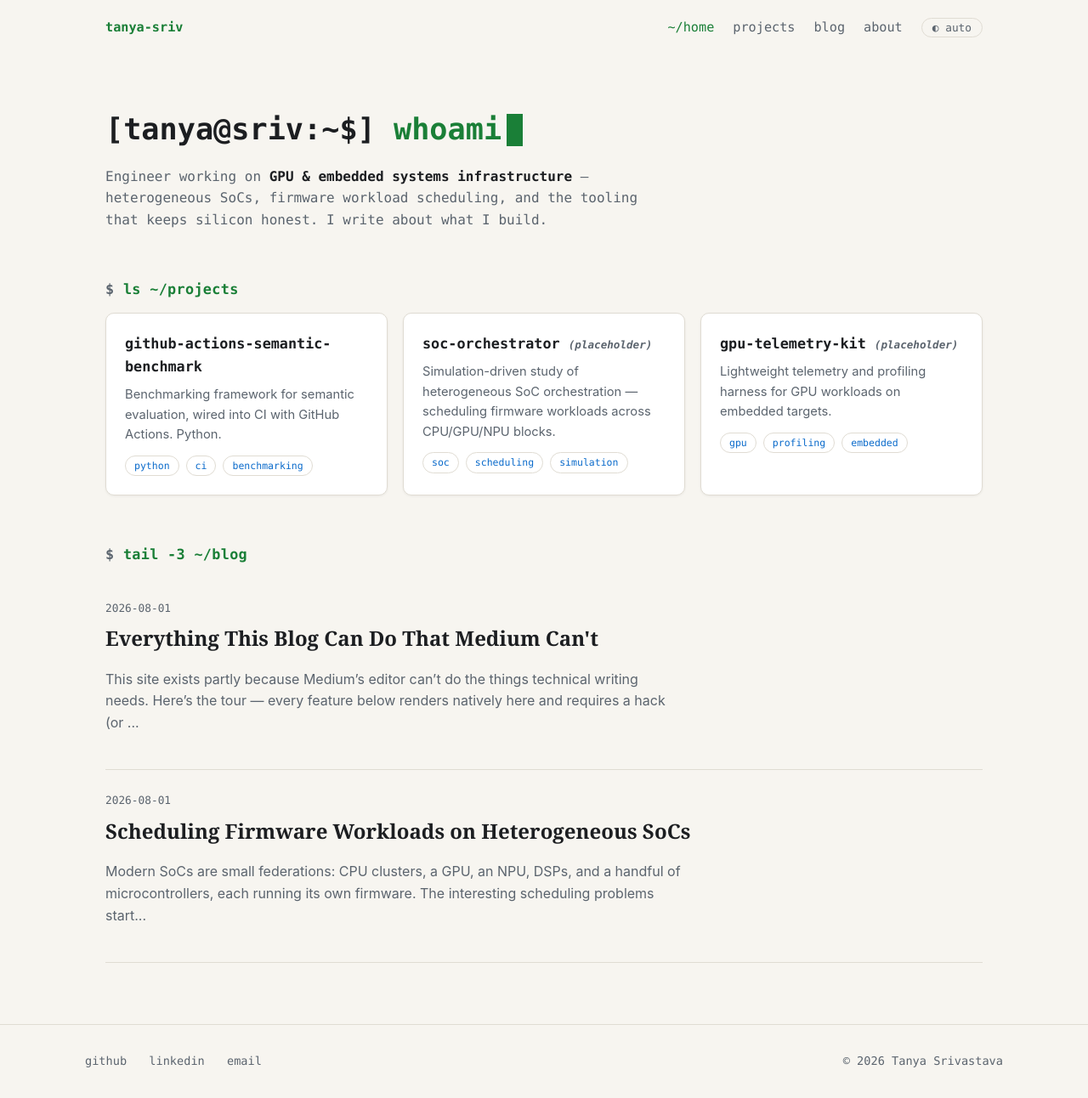
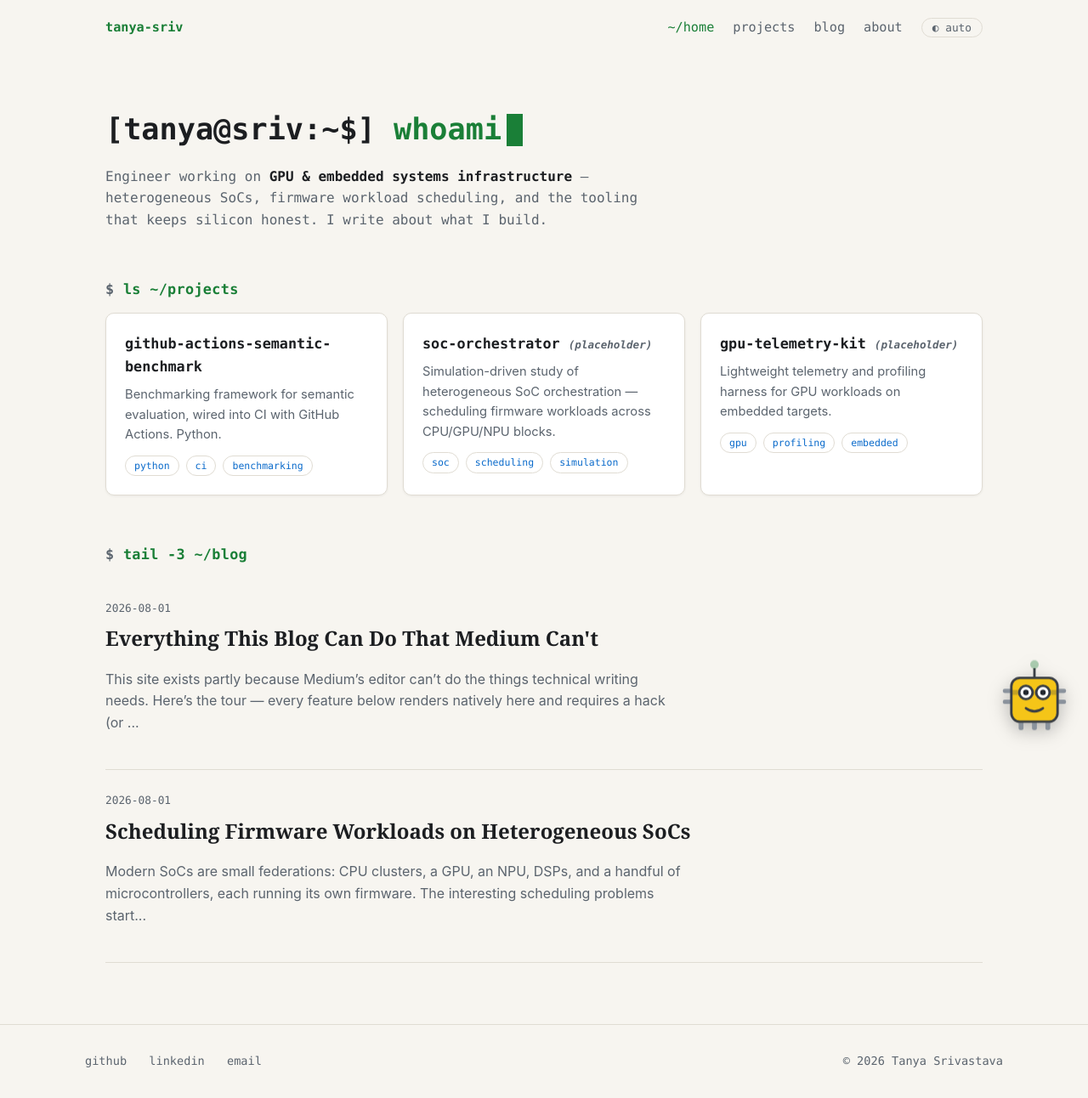
Before and after one commit to Tanya-Sriv/Tanya-Sriv.github.io, a Jekyll site: the page built from index.html, in a window 1280 px wide. Shown: the whole page at 85% size. Built offline with Jekyll 4.4.1, drawn with Linux system fonts in a browser that asks for light colours.

Commit message:
feat(mascot): chip-bot page pet with float and jump animations

```diff
--- /dev/null
+++ b/_includes/mascot.html
@@ -0,0 +1,22 @@
+<!-- Chip-bot: original mascot (floating; click to jump). An IC chip with
+     eyes - pins for legs, antenna status light. -->
+<div class="mascot" id="mascot" title="beep boop" aria-hidden="true">
+  <svg viewBox="0 0 120 130" width="86" height="93" xmlns="http://www.w3.org/2000/svg">
+    <line x1="60" y1="18" x2="60" y2="34" stroke="#3a3f45" stroke-width="4"/>
+    <circle cx="60" cy="12" r="7" class="antenna-light"/>
+    <rect x="8"  y="52" width="16" height="7" rx="3" fill="#8a929c"/>
+    <rect x="8"  y="70" width="16" height="7" rx="3" fill="#8a929c"/>
+    <rect x="96" y="52" width="16" height="7" rx="3" fill="#8a929c"/>
+    <rect x="96" y="70" width="16" height="7" rx="3" fill="#8a929c"/>
+    <rect x="34" y="104" width="8" height="16" rx="3" fill="#8a929c"/>
+    <rect x="56" y="104" width="8" height="16" rx="3" fill="#8a929c"/>
+    <rect x="78" y="104" width="8" height="16" rx="3" fill="#8a929c"/>
+    <rect x="22" y="34" width="76" height="72" rx="14" fill="#f5c518" stroke="#3a3f45" stroke-width="4"/>
+    <rect x="22" y="54" width="76" height="8" fill="#3a3f45" opacity="0.25"/>
+    <circle cx="46" cy="58" r="11" fill="#fff" stroke="#3a3f45" stroke-width="4"/>
+    <circle cx="74" cy="58" r="11" fill="#fff" stroke="#3a3f45" stroke-width="4"/>
+    <circle cx="46" cy="58" r="4.5" fill="#22272e" class="pupil"/>
+    <circle cx="74" cy="58" r="4.5" fill="#22272e" class="pupil"/>
+    <path d="M46 84 Q60 94 74 84" stroke="#3a3f45" stroke-width="4" fill="none" stroke-linecap="round"/>
+  </svg>
+</div>
--- a/_layouts/default.html
+++ b/_layouts/default.html
@@ -30,6 +30,8 @@
 
 {{ content }}
 
+{% include mascot.html %}
+
 <footer class="footer">
   <div class="inner">
     <div>
--- a/assets/css/main.css
+++ b/assets/css/main.css
@@ -249,6 +249,32 @@ article.post .footnotes {
 .footer a:hover { color: var(--accent); }
 .post-surface + .footer { margin-top: 0; }
 
+/* ---------- Mascot (chip-bot) ---------- */
+.mascot {
+  position: fixed; bottom: 16px; right: 20px; z-index: 60;
+  cursor: pointer; user-select: none;
+  animation: mascot-float 3.2s ease-in-out infinite;
+  filter: drop-shadow(0 6px 10px rgba(0,0,0,.25));
+}
+.mascot .antenna-light { fill: var(--accent); animation: mascot-blinklight 2.4s steps(1) infinite; }
+@keyframes mascot-float {
+  0%, 100% { transform: translateY(0); }
+  50%      { transform: translateY(-10px); }
+}
+@keyframes mascot-blinklight { 0%, 79% { opacity: 1; } 80%, 100% { opacity: .35; } }
+.mascot.jump { animation: mascot-jump .65s cubic-bezier(.28,.9,.42,1) 1; }
+@keyframes mascot-jump {
+  0%   { transform: translateY(0) scale(1,1); }
+  18%  { transform: translateY(4px) scale(1.08,.88); }
+  50%  { transform: translateY(-46px) scale(.94,1.06) rotate(-6deg); }
+  80%  { transform: translateY(2px) scale(1.05,.92); }
+  100% { transform: translateY(0) scale(1,1); }
+}
+@media (max-width: 700px) { .mascot svg { width: 62px; height: 67px; } }
+@media (prefers-reduced-motion: reduce) {
+  .mascot, .mascot .antenna-light { animation: none; }
+}
+
 /* ---------- Responsive ---------- */
 @media (max-width: 900px) {
   .post-wrap { grid-template-columns: 1fr; }
--- a/assets/js/main.js
+++ b/assets/js/main.js
@@ -18,6 +18,19 @@ if (themeBtn) {
   });
   osDark.addEventListener("change", () => apply(pref())); // live OS changes in auto mode
   apply(pref());
+}
+
+// Mascot: click (or tap) to jump
+const mascot = document.getElementById("mascot");
+if (mascot) {
+  mascot.addEventListener("click", () => {
+    mascot.classList.remove("jump");
+    void mascot.offsetWidth;          // restart the animation
+    mascot.classList.add("jump");
+  });
+  mascot.addEventListener("animationend", e => {
+    if (e.animationName === "mascot-jump") mascot.classList.remove("jump");
+  });
 }
 
 // Copy buttons on code blocks
```
